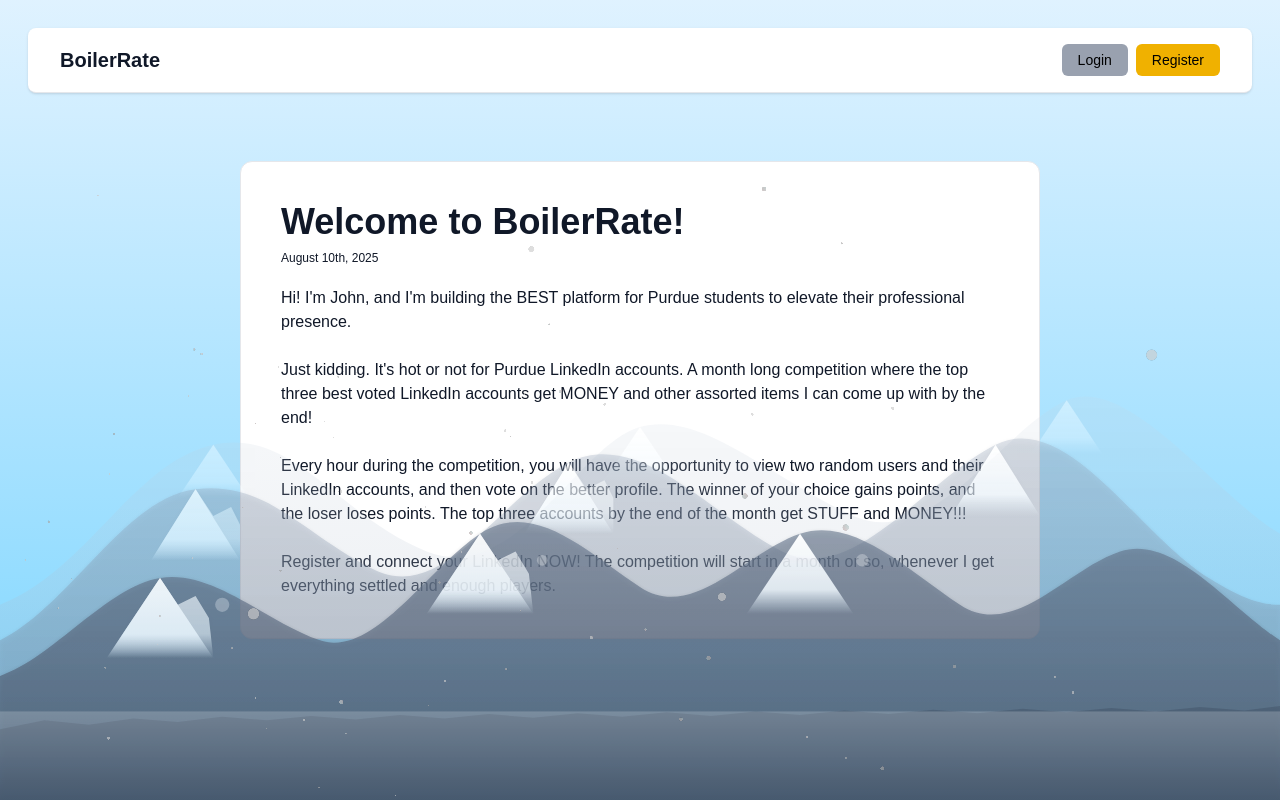
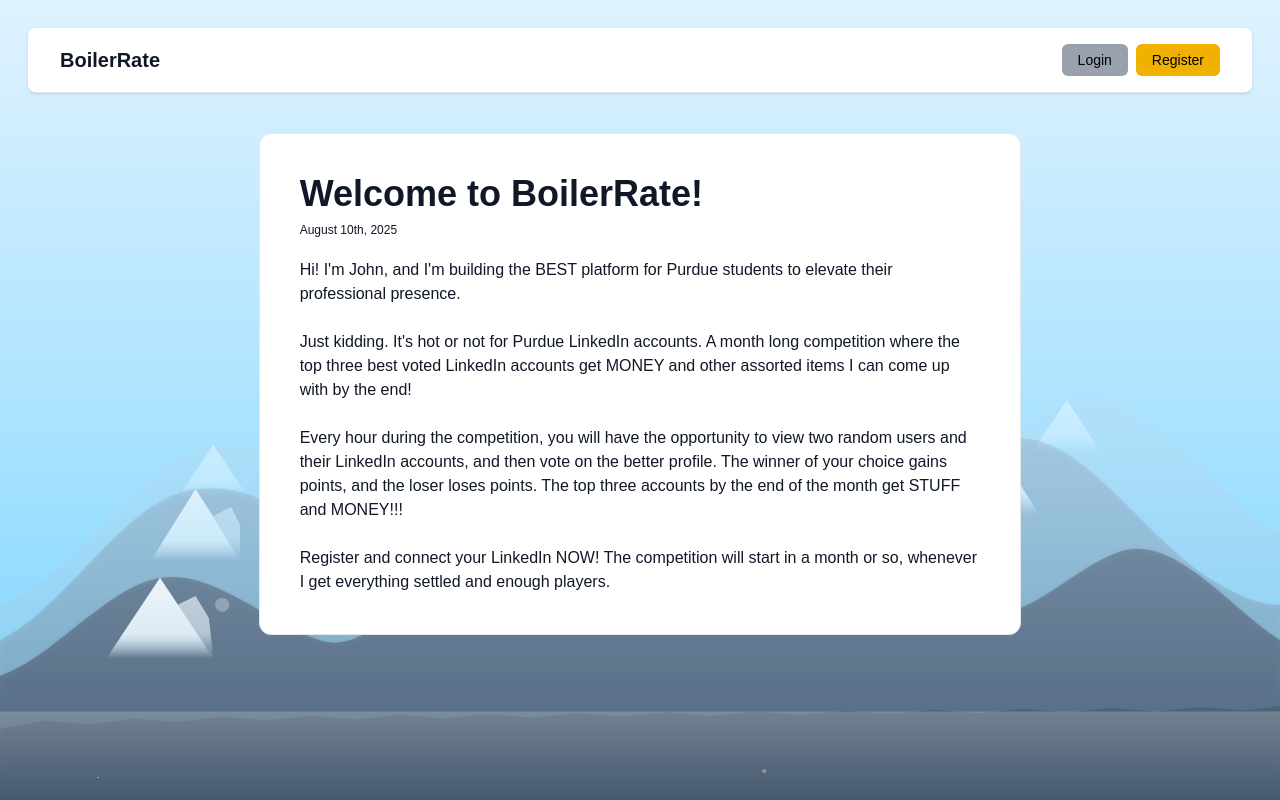
Before and after one commit to JohnSwiftC/boilerrate-front, a Next.js app: page / in a window 1280 px wide. Built offline with nearby package versions, Linux system fonts and the light colour scheme.

Commit message:
Fix: blog post z-level

```diff
--- a/components/Blog.tsx
+++ b/components/Blog.tsx
@@ -3,7 +3,7 @@
 export default function Blog() {
     return (
             <div className="flex flex-col items-center p-10">
-      <div className="bg-white rounded-xl border border-gray-200 w-full sm:w-11/12 md:w-4/5 lg:w-3/4 xl:w-2/3 mx-auto p-6 sm:p-10 text-gray-900">
+      <div className="z-100 bg-white rounded-xl border border-gray-200 w-full sm:w-11/12 md:w-4/5 lg:w-3/4 xl:w-2/3 mx-auto p-6 sm:p-10 text-gray-900">
         <div className="text-4xl font-bold">
           Welcome to BoilerRate!
         </div>
--- a/src/app/page.tsx
+++ b/src/app/page.tsx
@@ -40,6 +40,7 @@ const Root = () => {
       <div className="relative w-full h-screen overflow-hidden bg-gradient-to-b from-sky-100 to-sky-300">
         <div className="m-7">
           <Header></Header>
+          <Blog></Blog>
         </div>
         {/* Mountain Layers - Improved Version */}
   <svg className="absolute bottom-0 w-full z-0" viewBox="0 0 1440 600" preserveAspectRatio="none">
@@ -161,8 +162,6 @@ const Root = () => {
 
         {/* Text overlay */}
 
-        <Blog></Blog>
-
       </div>
 
     </>
```
